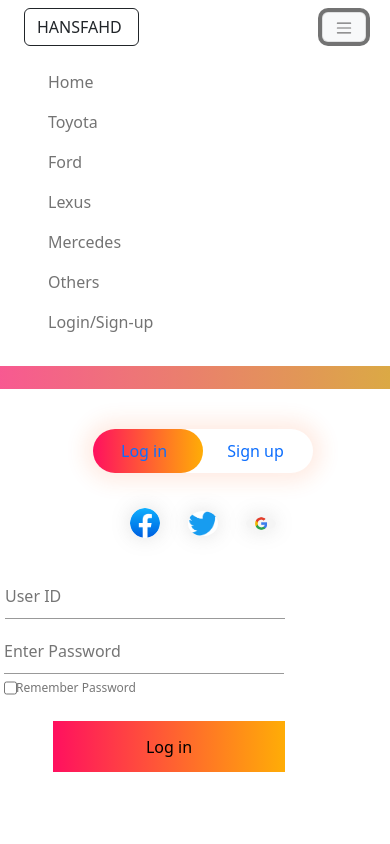
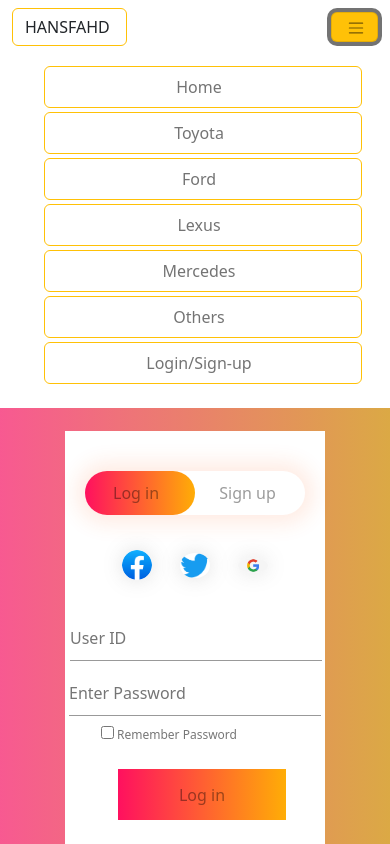
Before and after one commit to Sasuke190/Hansfahd-ventures, a plain HTML site: page Login.html in a window 390 px wide. Both pictures are taken after a click on the button 344 px from the left and 26 px from the top of the page. Shown: the top 844 px of the page. Drawn offline with nearby package versions, Linux system fonts and the light colour scheme.

Commit message:
media query

```diff
--- a/Ford.css
+++ b/Ford.css
@@ -32,26 +32,17 @@ button{
 }
 @media (max-width:1020px){
     .Ford{
-
-        display:grid ;
-        grid-template-rows: auto auto auto auto ;
-        row-gap: 3px;
-
-
-    }
-}
-a{
-    text-decoration: none;
-}
-@media  (max-width:768px){
-
-    .Ford{
-        display: block;
+        display: flex;
+        flex-direction: column;
+        align-items: center;
+        justify-content: center;
+        margin-top: 1rem;
+       }
     }
 
 
 
-}
+
 
 
 
--- a/Lexus.css
+++ b/Lexus.css
@@ -36,23 +36,13 @@ a{
 }
 
 @media (max-width:1020px){
-    .Lexus{
-
-        display:grid ;
-        grid-template-rows: auto auto auto auto ;
-        row-gap: 3px;
-
-
-    }
-}
-a{
-    text-decoration: none;
-}
-@media  (max-width:768px){
-
-    .Ford{
-        display: block;
-    }
+   .Lexus{
+    display: flex;
+    flex-direction: column;
+    align-items: center;
+    justify-content: center;
+    margin-top: 1rem;
+   }
 
 
 
--- a/Login.css
+++ b/Login.css
@@ -6,6 +6,7 @@
     background-size: cover;
     position: absolute;
 }
+
 
 .form-box{
     width: 406px;
@@ -58,6 +59,7 @@
     position: absolute;
     width: 280px;
     transition: .5s;
+    margin-left: 3rem;
 }
 .input-field{
     width: 100%;
@@ -72,6 +74,11 @@
 }
 a{
     text-decoration: none;
+    color: rgba(0, 0, 0, 0.394);
+}
+
+span{
+    margin-left: 3px;
 }
 .submit-btn{
     width: 100%;
@@ -80,11 +87,12 @@ a{
     cursor: pointer;
     display: block;
     margin: auto;
+    color: rgba(0, 0, 0, 0.394);
     background: linear-gradient(to right, #ff105f, #ffad06);
     border: 0;
     outline: none;
-    /* border-radius:  20vh; */
 }
+
 .chech-box{
     margin-left: 2rem;
 
@@ -92,5 +100,22 @@ a{
 span{
     color: #777;
     font-size: 12px;
+}
 
+@media (max-width:678px) {
+    .form-box{
+        width: 260px;
+    }
+
+    .submit-btn{
+        width: 60%;
+    }
+
+    .input-field{
+        width: 90%;
+    }
+
+    .input-group{
+        margin-left: 0;
+    }
 }
--- a/Login.html
+++ b/Login.html
@@ -11,45 +11,42 @@
 </head>
 <body>
 
-    <header class="container-fluid ">
-        <nav class="navbar navbar-expand-md  ">
+    <nav class="navbar navbar-expand-md">
         <div class="container-fluid">
-                <a class="btn btn-outline-dark pe-3" href="./index.html"> HANSFAHD</a>
-                <button class="navbar-toggler bg-light" type="button" data-bs-toggle="collapse" data-bs-target="#collapsibleNavbar">
+            <a class="btn btn-outline-warning text-dark pe-3" href="./index.html"> HANSFAHD</a>
+            <button class="navbar-toggler bg-warning" type="button" data-bs-toggle="collapse" data-bs-target="#collapsibleNavbar">
                 <span class="navbar-toggler-icon"></span>
             </button>
         <div class="collapse navbar-collapse" id="collapsibleNavbar">
             <ul class="navbar-nav  p-3">
                 <li class="nav-item">
-                        <a class="nav-link -warning ms-2 pe-3" href="./index.html">Home</a>
+                    <a class="nav-link  ms-3 pe-2 mt-1 btn btn-outline-warning" href="./index.html">Home</a>
                 </li>
 
                 <li>
-                        <a class="nav-link  ms-2 pe-3" href="./Toyota.html">Toyota</a>
+                    <a class="nav-link  ms-3 pe-2 mt-1 btn btn-outline-warning" href="./Toyota.html">Toyota</a>
                 </li>
                 <li>
-                        <a class="nav-link  ms-2 pe-3" href="./Ford.html">Ford</a>
+                    <a class="nav-link  ms-3 pe-2 mt-1 btn btn-outline-warning" href="./Ford.html">Ford</a>
                 </li>
                 <li>
-                        <a class="nav-link   ms-2 pe-3" href="./Lexus.html">Lexus</a>
+                    <a class="nav-link   ms-3 pe-2 mt-1 btn btn-outline-warning" href="./Lexus.html">Lexus</a>
                 </li>
                 <li>
-                        <a class="nav-link   ms-2 pe-3" href="./Mercedes.html">Mercedes</a>
+                    <a class="nav-link   ms-3 pe-2 mt-1 btn btn-outline-warning" href="./Mercedes.html">Mercedes</a>
                 </li>
 
                 <li>
-                        <a class="nav-link  ms-2 pe-3" href="./Others.html">Others</a>
+                    <a class="nav-link  ms-3 pe-2 mt-1 btn btn-outline-warning" href="./Others.html">Others</a>
                 </li>
 
                 <li>
-                        <a class="nav-link ms-2 pe-3" href="./Login.html">Login/Sign-up</a>
+                    <a class="nav-link ms-3 pe-2 mt-1 btn btn-outline-warning" href="./Login.html">Login/Sign-up</a>
                 </li>
             </ul>
         </div>
       </div>
     </nav>
-
-    </header>
 
 
 <div class="hero">
@@ -66,7 +63,7 @@
             <form class="input-group">
                 <input type="text" class="input-field" placeholder="User ID" required>
                 <input type="text" class="input-field" placeholder="Enter Password" required>
-                <input type="checkbox" class="chech-box"><span>Remember Password</span>
+                <div><input type="checkbox" class="chech-box"><span>Remember Password</span></div>
                 <button type="submit" class="submit-btn ms-5 mt-4">Log in</button>
             </form>
         </div>
--- a/Mercedes.css
+++ b/Mercedes.css
@@ -36,22 +36,12 @@ button{
 
 @media (max-width:1020px){
     .Mercedes{
-
-        display:grid ;
-        grid-template-rows: auto auto auto auto ;
-        row-gap: 3px;
-
-
-    }
-}
-a{
-    text-decoration: none;
-}
-@media  (max-width:768px){
-
-    .Ford{
-        display: block;
-    }
+        display: flex;
+        flex-direction: column;
+        align-items: center;
+        justify-content: center;
+        margin-top: 1rem;
+       }
 
 
 
--- a/Others.css
+++ b/Others.css
@@ -39,22 +39,12 @@ a{
 
 @media (max-width:1020px){
     .Others{
-
-        display:grid ;
-        grid-template-rows: auto auto auto auto ;
-        row-gap: 3px;
-
-
-    }
-}
-a{
-    text-decoration: none;
-}
-@media  (max-width:768px){
-
-    .Ford{
-        display: block;
-    }
+        display: flex;
+        flex-direction: column;
+        align-items: center;
+        justify-content: center;
+        margin-top: 1rem;
+       }
 
 
 
--- a/Sign-up.css
+++ b/Sign-up.css
@@ -8,7 +8,7 @@
 
 .form-box{
     width: 406px;
-    height: 500px;
+    height: 540px;
     position: relative;
     margin: 6% auto;
     background: #fff;
@@ -57,6 +57,7 @@
     position: absolute;
     width: 280px;
     transition: .5s;
+    margin-left: 3rem;
 }
 .input-field{
     width: 100%;
@@ -79,8 +80,13 @@
     background: linear-gradient(to right, #ff105f, #ffad06);
     border: 0;
     outline: none;
-    /* border-radius:  30px; */
 }
+
+
+span{
+    margin-left: 3px;
+}
+
 a{
     text-decoration: none;
 }
@@ -93,3 +99,20 @@ span{
     font-size: 12px;
 
 }
+
+@media (max-width:678px) {
+    .form-box{
+        width: 260px;
+    }
+
+    .submit-btn{
+        width: 60%;
+    }
+
+    .input-group{
+        margin-left: 0;
+        width: 90%;
+    }
+
+
+}
--- a/style.css
+++ b/style.css
@@ -53,6 +53,8 @@ ul{
 
 .hero-image>img{
     width: 94%;
+    border:2px solid #eee;
+    filter: drop-shadow(4px 6px 8px);
     border-top-left-radius: 30%;
     border-top-right-radius: 30%;
     border-bottom-right-radius: 20%;
@@ -141,4 +143,5 @@ flex-direction: row;
         justify-content: center;
         align-items: center;
     }
+
 }
```
Also changed, not shown: Ford.html (+10 -11 lines), Lexus.html (+10 -12 lines), Mercedes.html (+10 -13 lines), Others.html (+10 -13 lines), Sign-up.html (+11 -15 lines), Toyota.css (+6 -2 lines), Toyota.html (+11 -16 lines), index.html (+1 -1 lines). Lines whose indentation alone changed are shown as unchanged.
